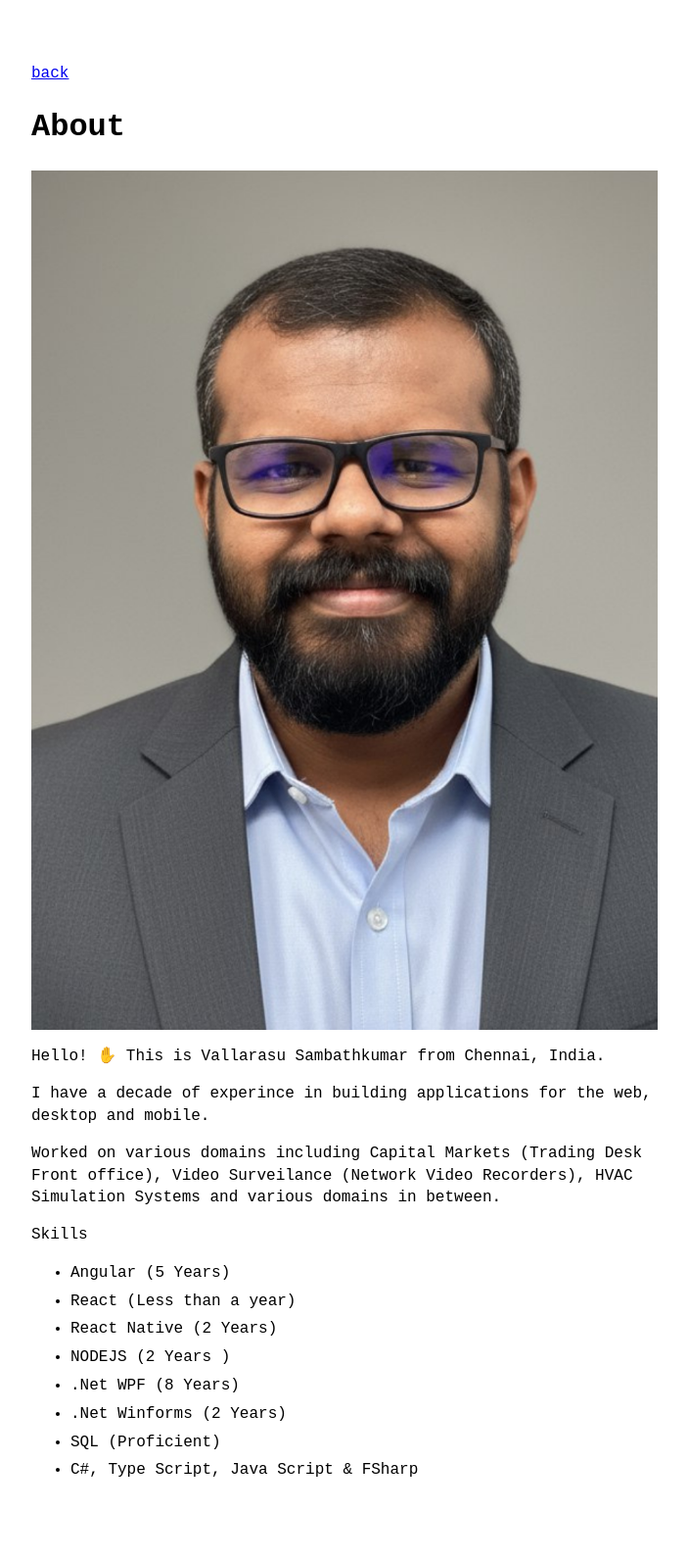
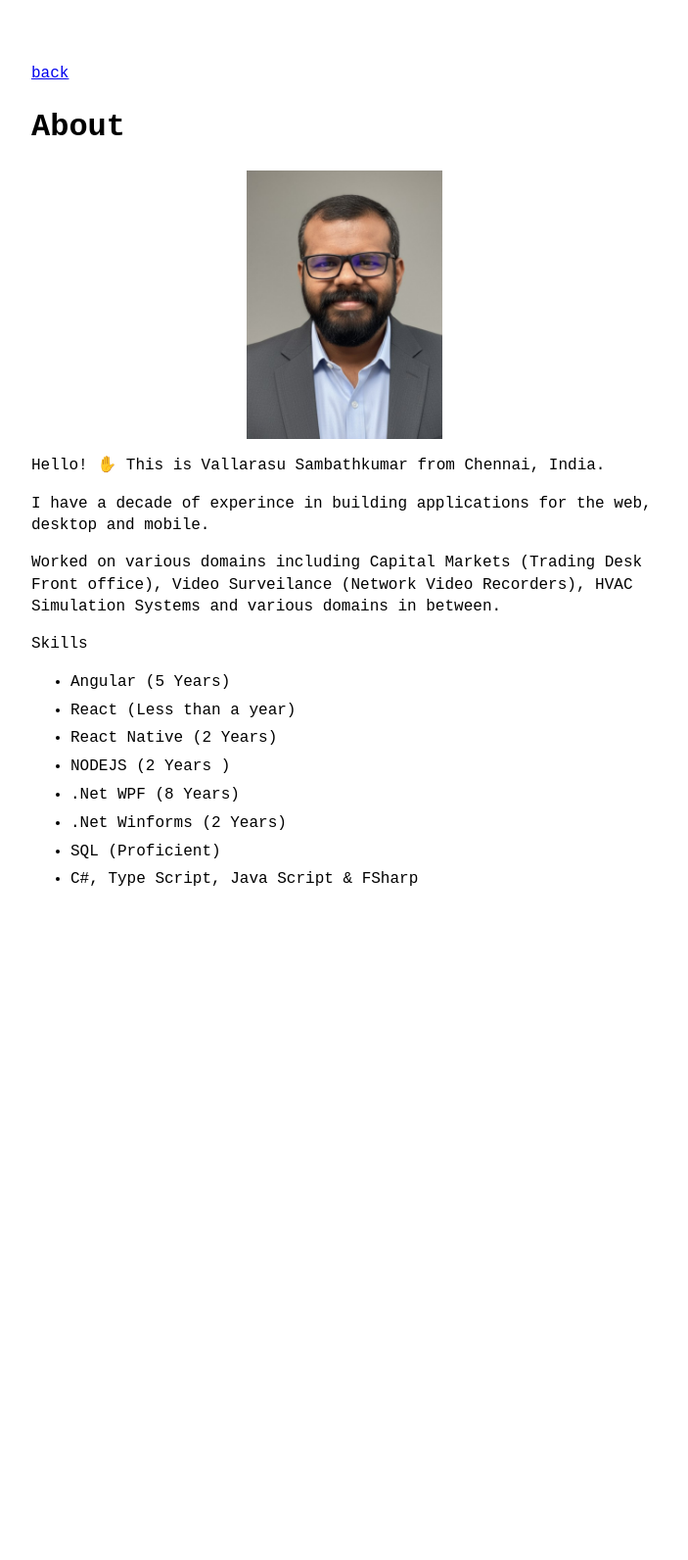
Before and after one commit to VallarasuS/Vallarasu.in, a Jekyll site: the page built from docs/about.md, in a window 1280 px wide. Shown: the whole page at 98% size, without its empty margins (288-991 px from the left). Built offline with Jekyll 4.4.1, drawn with Linux system fonts in a browser that asks for light colours; after the commit the page ends 989 px from its top, so only the background shows below that.

Commit message:
Update main.scss

```diff
--- a/docs/assets/css/main.scss
+++ b/docs/assets/css/main.scss
@@ -2,3 +2,7 @@
 ---
 
 @import "no-style-please";
+
+img[alt='Vallarasu Profile Picture'] {
+    width: 200px;
+}
```
